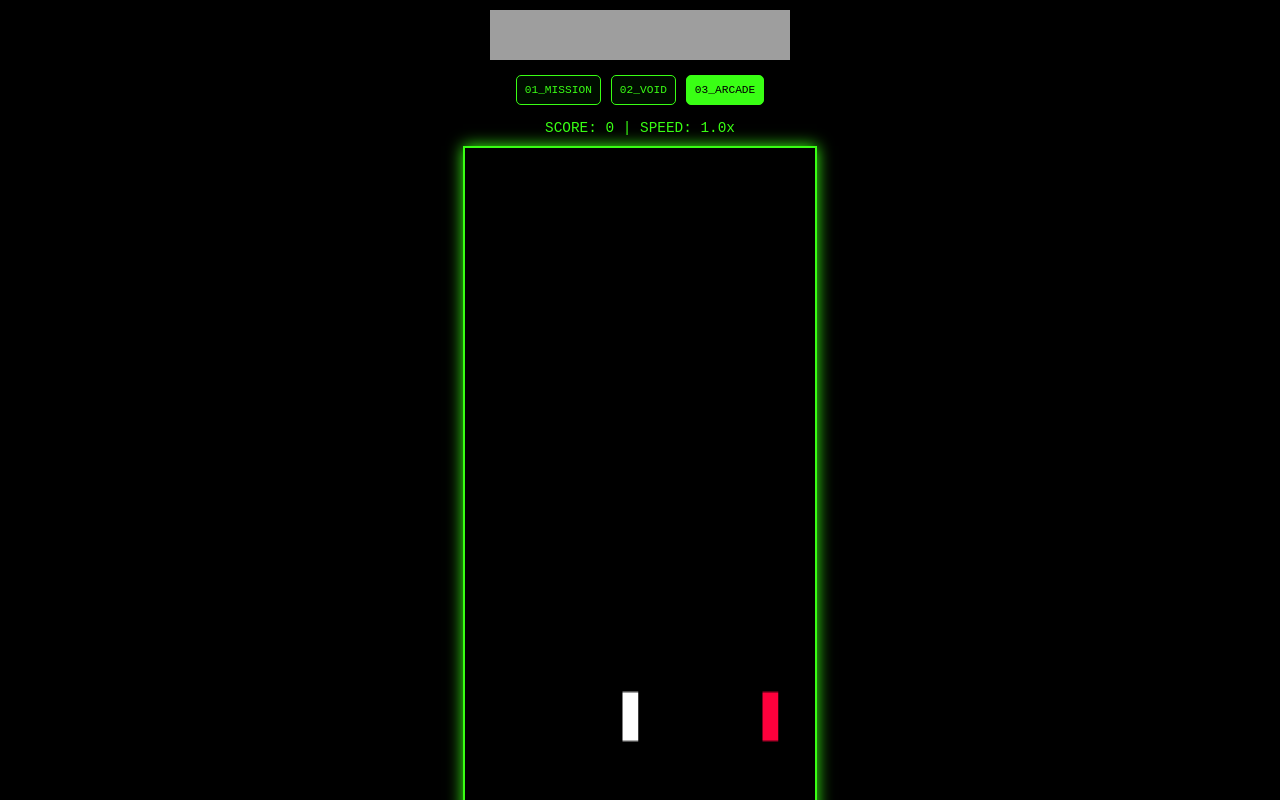
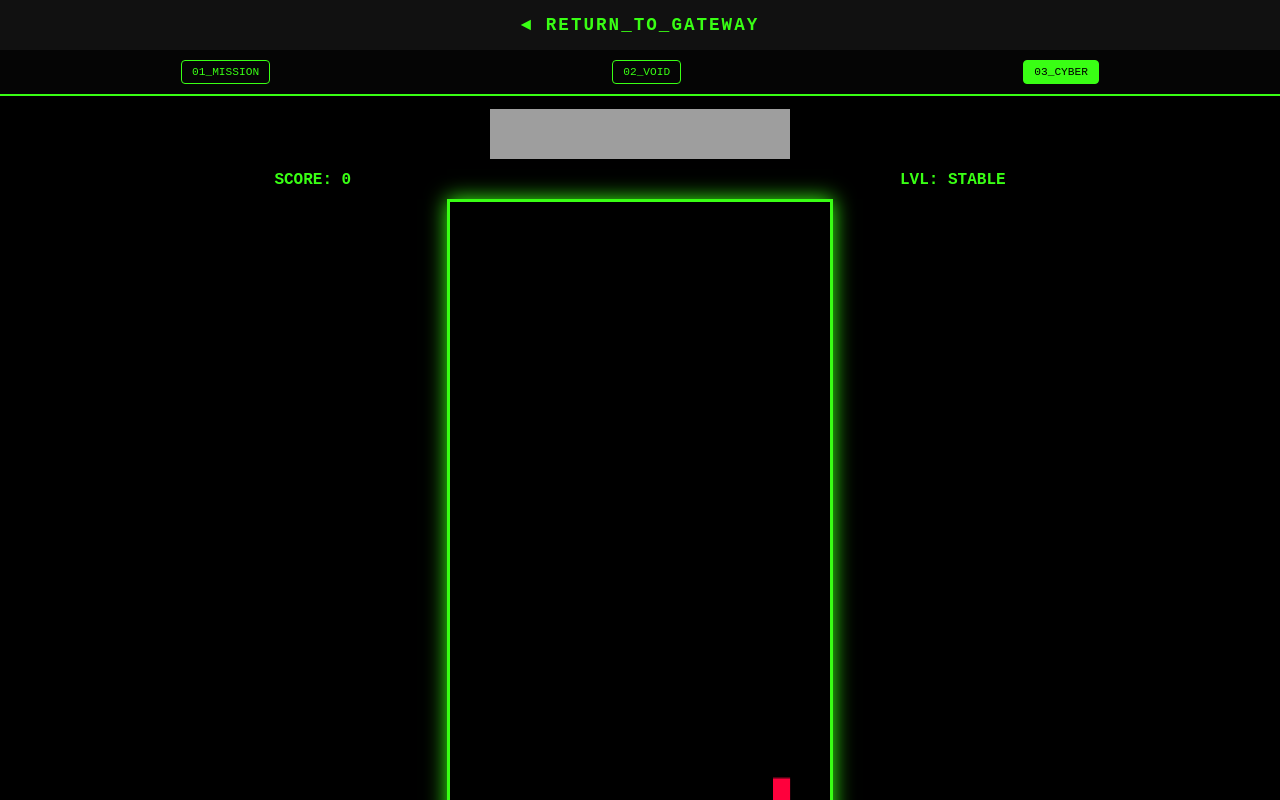
Before and after one commit to hartensteindominic/The-Cyber-Crunch, a plain HTML site: page index.html in a window 1280 px wide. Shown: the top 800 px of the page. Drawn offline with Linux system fonts and the light colour scheme; grey boxes are pictures that could not be loaded.

Commit message:
Refactor HTML structure and improve game logic
Updated title and added accent color to styles. Enhanced navigation structure and improved game controls layout. Adjusted game logic for progressive difficulty and collision detection.

```diff
--- a/index.html
+++ b/index.html
@@ -3,42 +3,61 @@
 <head>
     <meta charset="UTF-8">
     <meta name="viewport" content="width=device-width, initial-scale=1.0, maximum-scale=1.0, user-scalable=no">
-    <title>CYBER_CORE_HUB</title>
+    <title>CYBER_CRUNCH_CORE_v6.0</title>
     <style>
-        :root { --neon: #39ff14; --bg: #000; }
+        :root { --neon: #39ff14; --bg: #000; --accent: #ffffff; }
         body { background: var(--bg); color: var(--neon); font-family: 'Courier New', monospace; text-align: center; margin: 0; overflow-x: hidden; transition: 0.8s; }
-        body.void-mode { --neon: #bc13fe; }
 
-        /* THE ARCADE CANVAS */
-        canvas { border: 2px solid var(--neon); background: #000; box-shadow: 0 0 15px var(--neon); margin: 10px auto; display: block; width: 85vw; height: 85vw; max-width: 350px; }
+        /* VOID THEME OVERRIDE */
+        body.void-mode { --neon: #bc13fe; --accent: #00d4ff; }
 
-        /* SUB-NAVIGATION (The Three Nodes) */
-        .node-nav { display: flex; justify-content: center; gap: 10px; margin: 15px 0; }
-        .nav-btn { border: 1px solid var(--neon); padding: 8px; font-size: 0.7rem; color: var(--neon); text-decoration: none; border-radius: 5px; background: rgba(0,255,0,0.05); }
+        /* HEADER NAVIGATION */
+        .system-nav {
+            display: flex; flex-direction: column; background: #111;
+            border-bottom: 2px solid var(--neon); box-shadow: 0 5px 15px rgba(0,0,0,0.5);
+        }
+        .hub-link {
+            padding: 15px; color: var(--neon); text-decoration: none;
+            font-weight: bold; font-size: 1.1rem; letter-spacing: 2px;
+        }
+        .node-links { display: flex; justify-content: space-around; padding: 10px; background: #050505; }
+        .nav-item { color: var(--neon); text-decoration: none; font-size: 0.7rem; border: 1px solid var(--neon); padding: 5px 10px; border-radius: 4px; }
+        .nav-item.active { background: var(--neon); color: #000; }
 
-        /* REVENUE SLOTS */
-        .ad-slot { height: 50px; margin: 10px 0; display: flex; justify-content: center; align-items: center; }
+        /* REVENUE UNITS */
+        .ad-slot { min-height: 55px; margin: 10px 0; display: flex; justify-content: center; align-items: center; }
 
-        /* GAME CONTROLS */
-        .controls { display: grid; grid-template-columns: repeat(3, 65px); gap: 8px; justify-content: center; margin-bottom: 20px; }
-        .btn { width: 65px; height: 55px; background: #111; border: 2px solid var(--neon); color: var(--neon); font-size: 1.2rem; display: flex; align-items: center; justify-content: center; border-radius: 8px; touch-action: manipulation; }
+        /* ARCADE CORE */
+        canvas { border: 3px solid var(--neon); background: #000; box-shadow: 0 0 20px var(--neon); margin: 5px auto; display: block; width: 90vw; height: 90vw; max-width: 380px; }
+
+        .stats { font-size: 1rem; margin: 10px 0; display: flex; justify-content: space-around; font-weight: bold; }
+
+        /* TOUCH CONTROLS */
+        .controls { display: grid; grid-template-columns: repeat(3, 75px); gap: 10px; justify-content: center; margin: 15px 0 30px 0; }
+        .btn { width: 75px; height: 65px; background: #111; border: 2px solid var(--neon); color: var(--neon); font-size: 1.8rem; display: flex; align-items: center; justify-content: center; border-radius: 12px; touch-action: manipulation; }
         .btn:active { background: var(--neon); color: #000; }
         .up { grid-column: 2; } .left { grid-column: 1; grid-row: 2; } .down { grid-column: 2; grid-row: 2; } .right { grid-column: 3; grid-row: 2; }
     </style>
 </head>
 <body>
 
+<div class="system-nav">
+    <a href="https://hartensteindominic.github.io/" class="hub-link">◄ RETURN_TO_GATEWAY</a>
+    <div class="node-links">
+        <a href="https://hartensteindominic.github.io/Ad-Revenue/" class="nav-item">01_MISSION</a>
+        <a href="https://hartensteindominic.github.io/The-Void-Miner/" class="nav-item">02_VOID</a>
+        <a href="https://hartensteindominic.github.io/Cyber-Crunch/" class="nav-item active">03_CYBER</a>
+    </div>
+</div>
+
 <div class="ad-slot">
     <iframe data-aa='2426199' src='https://acceptable.a-ads.com/2426199/?size=Adaptive' style='border:0; width:300px; height:50px;'></iframe>
 </div>
 
-    <div class="node-nav">
-        <a href="https://hartensteindominic.github.io/Ad-Revenue/" class="nav-btn">01_MISSION</a>
-        <a href="https://hartensteindominic.github.io/The-Void-Miner/" class="nav-btn">02_VOID</a>
-        <a href="https://hartensteindominic.github.io/Cyber-Crunch/" class="nav-btn" style="background:var(--neon); color:#000;">03_ARCADE</a>
+<div class="stats">
+    <span>SCORE: <span id="scoreVal">0</span></span>
+    <span>LVL: <span id="lvl">STABLE</span></span>
 </div>
-
-    <div style="font-size: 0.9rem;">SCORE: <span id="scoreVal">0</span> | SPEED: <span id="speedVal">1.0x</span></div>
 
 <canvas id="cyberGame" width="400" height="400"></canvas>
 
@@ -68,15 +87,18 @@
         if(dir == "UP" && d != "DOWN") d = "UP";
         if(dir == "RIGHT" && d != "LEFT") d = "RIGHT";
         if(dir == "DOWN" && d != "UP") d = "DOWN";
+        if (navigator.vibrate) navigator.vibrate(15);
     }
 
     function draw() {
         ctx.fillStyle = "black";
         ctx.fillRect(0, 0, canvas.width, canvas.height);
+
         for(let i=0; i<snake.length; i++){
-                ctx.fillStyle = (i == 0) ? "white" : (document.body.classList.contains('void-mode') ? "#bc13fe" : "#39ff14");
+            ctx.fillStyle = (i == 0) ? "var(--accent)" : "var(--neon)";
             ctx.fillRect(snake[i].x, snake[i].y, box-2, box-2);
         }
+
         ctx.fillStyle = "#ff003c";
         ctx.fillRect(food.x, food.y, box-2, box-2);
 
@@ -88,13 +110,20 @@
             score++;
             document.getElementById("scoreVal").innerText = score;
             food = {x: Math.floor(Math.random()*19)*box, y: Math.floor(Math.random()*19)*box};
-                if(score == 10) { speed = 100; document.getElementById("speedVal").innerText = "1.5x"; restart(); }
-                if(score == 30) { speed = 70; document.body.classList.add('void-mode'); document.getElementById("speedVal").innerText = "2.0x"; restart(); }
+
+            // PROGRESSIVE DIFFICULTY
+            if(score == 10) { speed = 110; document.getElementById("lvl").innerText = "TURBO"; restart(); }
+            if(score == 25) {
+                speed = 80;
+                document.body.classList.add('void-mode');
+                document.getElementById("lvl").innerText = "VOID";
+                restart();
+            }
         } else { snake.pop(); }
 
         let head = {x: sX, y: sY};
         if(sX < 0 || sX >= 400 || sY < 0 || sY >= 400 || collision(head, snake)) {
-                location.reload(); // REFRESH FOR ADS
+            location.reload();
         }
         snake.unshift(head);
     }
@@ -107,5 +136,6 @@
     function restart() { clearInterval(game); game = setInterval(draw, speed); }
     let game = setInterval(draw, speed);
 </script>
+
 </body>
 </html>
```
Lines whose indentation alone changed are shown as unchanged.
